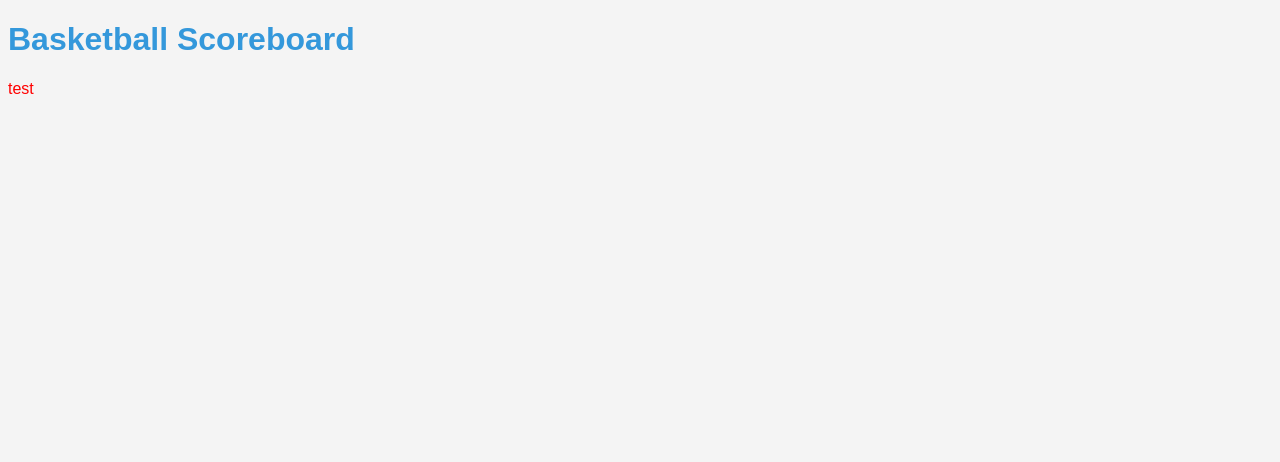
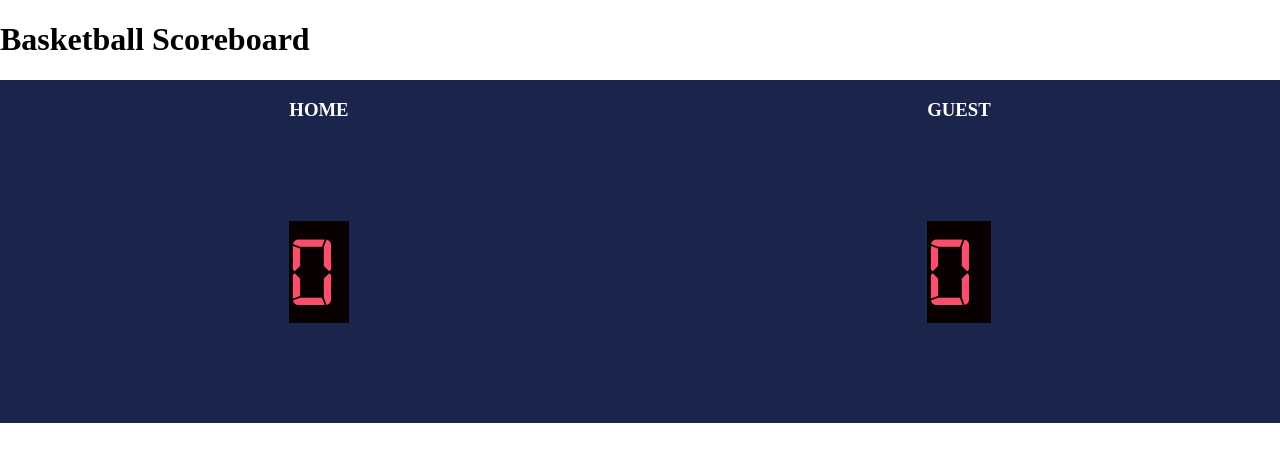
Before and after one commit to johnasp/basketball-scoreboard, a website: page public/index.html in a window 1280 px wide. Drawn offline with Linux system fonts and the light colour scheme; files that its build step writes are made by us from their sources; files whose address does not match are found by name; a web font is replaced by a local one.

Commit message:
addded font files

```diff
--- a/public/index.html
+++ b/public/index.html
@@ -5,10 +5,25 @@
   <meta name="viewport" content="width=device-width, initial-scale=1.0">
   <title>Basketball Scoreboard</title>
   <link rel="stylesheet" href="style.css">
+  <link rel="preconnect" href="https://fonts.googleapis.com">
+<link rel="preconnect" href="https://fonts.gstatic.com" crossorigin>
+<link href="https://fonts.googleapis.com/css2?family=Doto:wght@100..900&display=swap" rel="stylesheet">
 </head>
 <body>
   <h1>Basketball Scoreboard</h1>
-  test
+      <body>
+        <div class="container">
+            <div class="home-score">
+                <h3>HOME</h3>
+                <p class="score">0</p>
+            </div>
+            <div class="away-score">
+                <h3>GUEST</h3>
+                <p class="score">0</p>
+            </div>
+        </div>
+        <script src="index.js"></script>
+    </body>
   <script src="../src/index.js"></script>
 </body>
 </html>
--- a/public/style.css
+++ b/public/style.css
@@ -1,11 +1,42 @@
+@font-face {
+  font-family: "Digital-7";
+  src: url("./digital-7.ttf") format("truetype");
+  font-weight: normal;
+  font-style: normal;
+}
+@font-face {
+  font-family: "Digital-7 Mono";
+  src: url("./digital-7 (mono).ttf") format("truetype");
+  font-weight: normal;
+  font-style: normal;
+}
 body {
-  font-family: Arial, sans-serif;
-  background: #f4f4f4;
-  color: red;
+  margin: 0;
 }
 
-h1 {
-  color: #3498db;
+.container {
+  background: #1b244a;
+  display: flex;
+  justify-content: space-around;
+}
+
+.score {
+  background: #080001;
+  font-family: "Digital-7 Mono", sans-serif;
+  color: #F94F6D;
+  font-size: 100px;
+}
+
+h3 {
+  color: white;
+}
+
+.score-digit {
+  font-family: "Doto", sans-serif;
+  font-optical-sizing: auto;
+  font-weight: 900;
+  font-style: normal;
+  font-variation-settings: "ROND" 0;
 }
 
 /*# sourceMappingURL=style.css.map */
```
Also changed, not shown: src/digital-7 (mono).ttf (added), src/digital-7.ttf (added), 1 other file.
